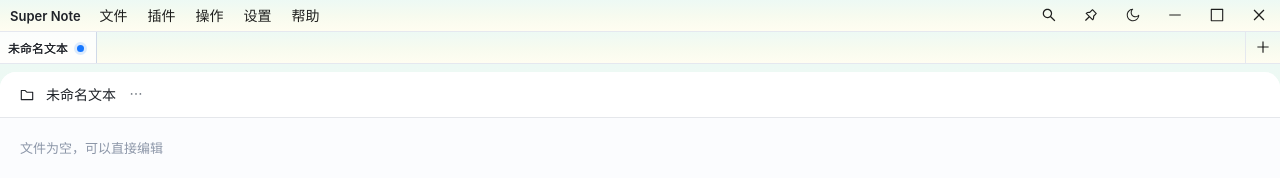
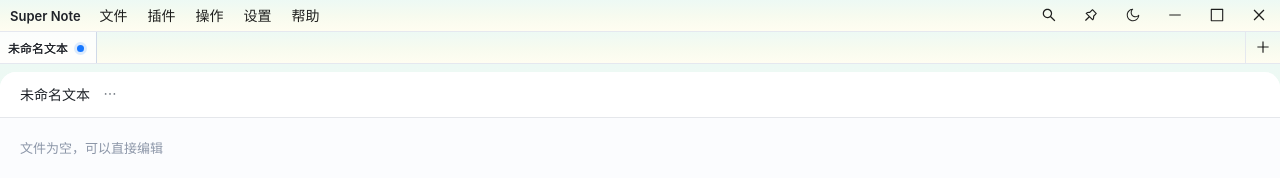
Before and after one commit to lvkun996/super-note, a React (Vite) app: page / in a window 1280 px wide. Shown: the top 178 px of the page. Built offline with nearby package versions, Linux system fonts and the light colour scheme; a web font is replaced by a local one.

Commit message:
fix: open tray on left click and simplify text title chrome

```diff
--- a/electron/main.ts
+++ b/electron/main.ts
@@ -543,7 +543,7 @@ function createTray() {
   const icon = nativeImage.createFromPath(getIconPath()).resize({ width: 16, height: 16 });
   tray = new Tray(icon);
   tray.setToolTip("Super Note");
-  tray.on("click", toggleTrayMenu);
+  tray.on("click", showMainWindow);
   tray.on("right-click", toggleTrayMenu);
   tray.on("double-click", showMainWindow);
 }
--- a/src/features/text/FileView.tsx
+++ b/src/features/text/FileView.tsx
@@ -1,4 +1,4 @@
-import { CodeOutlined, CopyOutlined, EllipsisOutlined, FolderOutlined, ScissorOutlined, SnippetsOutlined } from "@ant-design/icons";
+import { CodeOutlined, CopyOutlined, EllipsisOutlined, ScissorOutlined, SnippetsOutlined } from "@ant-design/icons";
 import { Button, Dropdown } from "antd";
 import type { MenuProps } from "antd";
 import { useCallback, useEffect, useLayoutEffect, useRef, useState } from "react";
@@ -70,7 +70,6 @@ export function FileView({
   const displayTitle = title?.trim() || tab.title.trim() || "未命名文本";
   const titleBar = (
     <header className="file-title-bar" aria-label="文档标题栏">
-      <FolderOutlined className="file-title-icon" aria-hidden />
       <h1 className="file-title" title={displayTitle}>{displayTitle}</h1>
       {titleMenuItems?.length ? (
         <Dropdown menu={{ items: titleMenuItems }} trigger={["click"]} overlayClassName="tab-context-menu" placement="bottomLeft">
--- a/src/styles.css
+++ b/src/styles.css
@@ -1388,11 +1388,6 @@ body:has(.app-shell.dark-mode) .tab-context-menu .ant-dropdown-menu-item-divider
   color: #1e2228;
 }
 
-.file-title-icon {
-  flex: none;
-  font-size: 14px;
-}
-
 .file-title {
   min-width: 0;
   margin: 0;
@@ -1414,6 +1409,19 @@ body:has(.app-shell.dark-mode) .tab-context-menu .ant-dropdown-menu-item-divider
   padding: 0;
   border-radius: 6px;
   color: #737a83;
+}
+
+/* The add-tab control sits on the navigation edge; the document title owns
+   the only visible boundary, so the extra right divider is intentionally off. */
+.tabs-bar .ant-tabs-nav-add,
+.tabs-sidebar-actions .ant-btn {
+  border-right: 0;
+}
+
+/* Keep the title row surface clean; the navigation gradient should not show
+   as a second strip above the document content. */
+.file-title-bar {
+  background: #fff;
 }
 
 .file-title-more.ant-btn:focus-visible {
```
